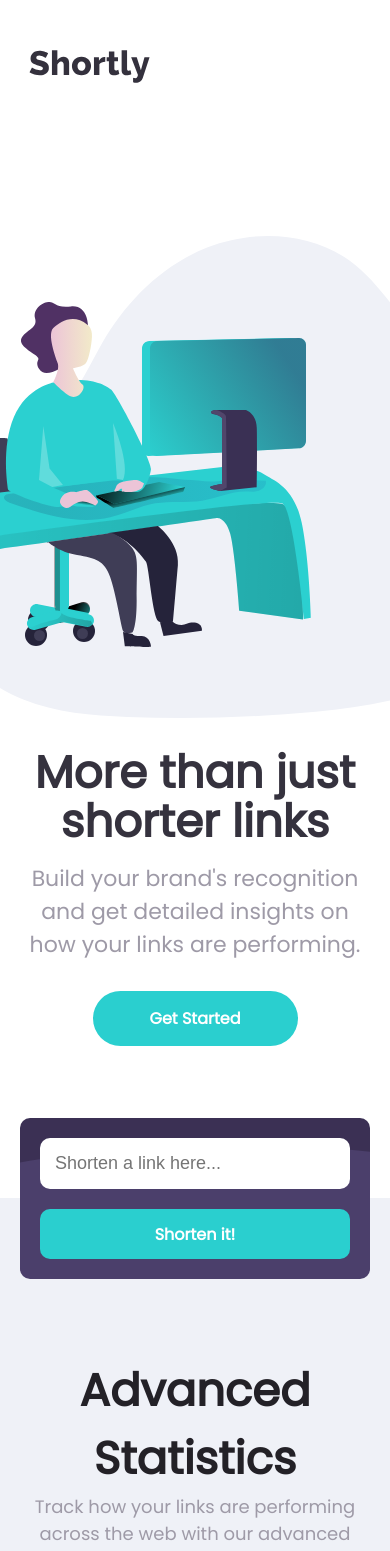
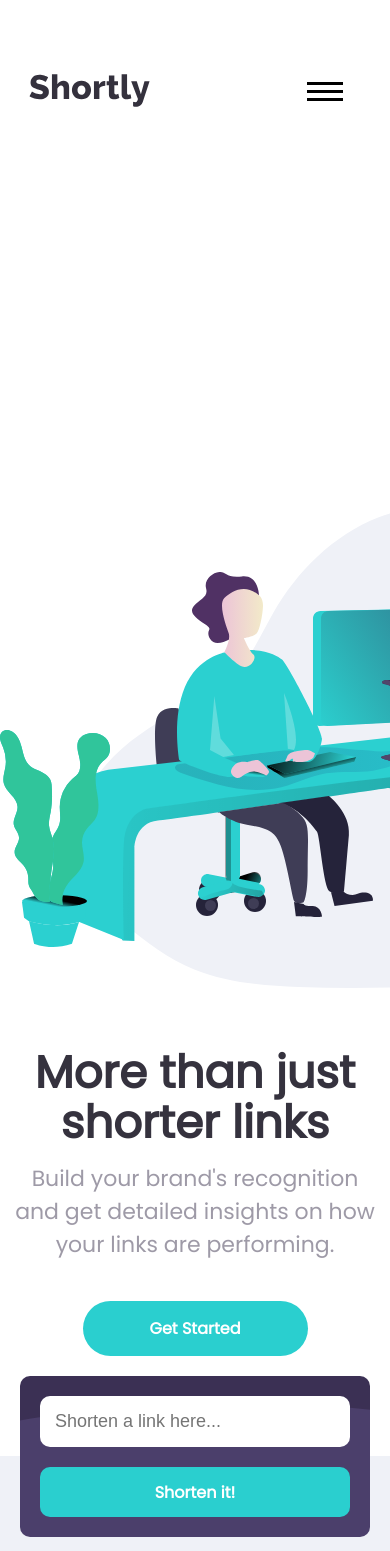
Before and after one commit to Paiva2/url-shortening-api-Next.js, a Next.js app: page / in a window 390 px wide. Shown: the top 1551 px of the page. Built offline with nearby package versions, Linux system fonts and the light colour scheme.

Commit message:
feat/mobile menu hamburguer

```diff
--- a/src/app/components/Header/index.tsx
+++ b/src/app/components/Header/index.tsx
@@ -1,17 +1,26 @@
-"use client";
+"use client"
 
-import React from "react";
+import React, { useState } from "react"
 import {
   Header,
   HeaderButtonsWrapper,
   HeaderSectionsWrapper,
   LoginHeaderButton,
   LogoWrapper,
+  MobileButtonsWrapper,
+  MobileMenuNavWrapper,
+  MobileModalMenuContainer,
   SignUpHeaderButton,
-} from "./styles";
-import ShortlyLogo from "../icons/ShortlyLogo";
+} from "./styles"
+import ShortlyLogo from "../icons/ShortlyLogo"
 
 const HeaderComponent = () => {
+  const [hamburguerMenu, setHamburguerMenu] = useState(false)
+
+  const handleToggleMenu = () => {
+    setHamburguerMenu(!hamburguerMenu)
+  }
+
   return (
     <Header>
       <HeaderSectionsWrapper>
@@ -28,13 +37,39 @@ const HeaderComponent = () => {
           </nav>
         </LogoWrapper>
 
-        <HeaderButtonsWrapper>
+        <HeaderButtonsWrapper
+          className={`header__hamburger ${hamburguerMenu && "click"}`}
+          onClick={handleToggleMenu}
+        >
+          <div>
+            <div className="bar hamburger__bar1"></div>
+            <div className="bar hamburger__bar2"></div>
+            <div className="bar hamburger__bar3"></div>
+          </div>
           <LoginHeaderButton>Login</LoginHeaderButton>
           <SignUpHeaderButton>Sign Up</SignUpHeaderButton>
         </HeaderButtonsWrapper>
       </HeaderSectionsWrapper>
+
+      <MobileModalMenuContainer className={hamburguerMenu ? "active" : "inactive"}>
+        <MobileMenuNavWrapper>
+          <nav>
+            <a href="#">Features</a>
+          </nav>
+          <nav>
+            <a href="#">Pricing</a>
+          </nav>
+          <nav>
+            <a href="#">Resources</a>
+          </nav>
+        </MobileMenuNavWrapper>
+        <MobileButtonsWrapper>
+          <LoginHeaderButton>Login</LoginHeaderButton>
+          <SignUpHeaderButton>Sign Up</SignUpHeaderButton>
+        </MobileButtonsWrapper>
+      </MobileModalMenuContainer>
     </Header>
-  );
-};
+  )
+}
 
-export default HeaderComponent;
+export default HeaderComponent
--- a/src/app/components/Header/styles.ts
+++ b/src/app/components/Header/styles.ts
@@ -1,4 +1,4 @@
-import { styled } from "styled-components";
+import { styled } from "styled-components"
 
 export const Header = styled.header`
   width: 100%;
@@ -7,13 +7,99 @@ export const Header = styled.header`
   align-items: center;
   justify-content: space-around;
   padding-top: 3.125rem;
-`;
+
+  @media (max-width: 750px) {
+    flex-direction: column;
+    padding-top: 2.25rem;
+  }
+`
+
+export const MobileModalMenuContainer = styled.div`
+  display: none;
+  transition: visibility 0.4s ease-in-out, opacity 0.4s ease-out;
+
+  @media (max-width: 750px) {
+    display: inline-block;
+  }
+
+  &.active {
+    display: none;
+    flex-direction: column;
+    align-items: center;
+    justify-content: center;
+    gap: 40px;
+    background: hsl(257, 27%, 26%);
+    width: 85%;
+    padding: 30px;
+    border-radius: 10px;
+    height: 100%;
+
+    @media (max-width: 750px) {
+      display: flex;
+      opacity: 1;
+      visibility: visible;
+    }
+
+    button {
+      display: flex;
+      align-items: center;
+      justify-content: center;
+    }
+  }
+
+  &.inactive {
+    transition: visibility 0.4s ease-in-out, opacity 0.4s ease-out;
+    opacity: 0;
+    visibility: hidden;
+    min-height: 362px;
+
+    div:last-child {
+      opacity: 0 !important;
+      visibility: hidden !important;
+
+      button {
+        opacity: 0 !important;
+        visibility: hidden !important;
+      }
+    }
+  }
+`
+
+export const MobileMenuNavWrapper = styled.div`
+  display: flex;
+  flex-direction: column;
+  align-items: center;
+  justify-content: center;
+  gap: 30px;
+  color: #fff;
+  font-weight: 700;
+`
+
+export const MobileButtonsWrapper = styled.div`
+  display: flex;
+  flex-direction: column;
+  align-items: center;
+  justify-content: center;
+  gap: 30px;
+  width: 100%;
+  color: #fff;
+  border-top: 1px solid hsl(257deg 22.69% 45.04%);
+  padding-top: 20px;
+
+  button {
+    color: #fff;
+
+    &:last-child {
+      width: 100%;
+    }
+  }
+`
 
 export const HeaderSectionsWrapper = styled.div`
   display: flex;
   width: 85%;
   justify-content: space-between;
-`;
+`
 
 export const LogoWrapper = styled.div`
   display: flex;
@@ -34,7 +120,7 @@ export const LogoWrapper = styled.div`
       color: #000;
     }
   }
-`;
+`
 
 export const HeaderButtonsWrapper = styled.div`
   display: flex;
@@ -43,11 +129,58 @@ export const HeaderButtonsWrapper = styled.div`
   gap: 1.875rem;
 
   @media (max-width: 750px) {
+    &.header__hamburger {
+      display: inline-block;
+      gap: 0;
+      justify-content: unset;
+      align-items: unset;
+      right: 0;
+      padding: 3em;
+    }
+
+    &.header__hamburger > div {
+      display: none;
+      position: relative;
+
+      @media (max-width: 750px) {
+        display: initial !important;
+      }
+
+      .bar {
+        position: absolute;
+        width: 36px;
+        height: 3px;
+        background-color: #000;
+        transition: 0.5s;
+      }
+
+      .hamburger__bar1 {
+        top: -8px;
+      }
+      .hamburger__bar3 {
+        top: 8px;
+      }
+    }
+
+    &.click .hamburger__bar1 {
+      transform: rotate(-45deg);
+      top: -7px !important;
+    }
+
+    &.click .hamburger__bar2 {
+      opacity: 0;
+    }
+
+    &.click .hamburger__bar3 {
+      transform: rotate(45deg);
+      top: -6px !important;
+    }
+
     button {
       display: none;
     }
   }
-`;
+`
 
 export const LoginHeaderButton = styled.button`
   all: unset;
@@ -59,7 +192,7 @@ export const LoginHeaderButton = styled.button`
   &:hover {
     color: #9ce2e2;
   }
-`;
+`
 
 export const SignUpHeaderButton = styled.button`
   all: unset;
@@ -77,4 +210,4 @@ export const SignUpHeaderButton = styled.button`
   &:hover {
     background-color: #9ce2e2;
   }
-`;
+`
--- a/src/app/components/MiddleSection/index.tsx
+++ b/src/app/components/MiddleSection/index.tsx
@@ -4,6 +4,7 @@ import {
   CopyButton,
   GetStartedButton,
   GetStartedContainer,
+  GetStartedTexts,
   GetStartedTitleWrapper,
   GetStartedWrapper,
   InformationCards,
@@ -13,32 +14,32 @@ import {
   ShortenALinkContainer,
   ShortenLinkResultsContainer,
   ShortenLinkWrapper,
-} from "./styles";
-import { useRef, useState } from "react";
-import { apiMethod } from "../../lib/axios";
-import IllustrationWorking from "../icons/IllustrationWorking";
-import BrandRecognitionIcon from "../icons/BrandRecognitionIcon";
-import DetailedRecordsIcon from "../icons/DetailedRecordsIcon";
-import FullyCustomizableIcon from "../icons/FullyCustomizableIcon";
+} from "./styles"
+import { useRef, useState } from "react"
+import { apiMethod } from "../../lib/axios"
+import IllustrationWorking from "../icons/IllustrationWorking"
+import BrandRecognitionIcon from "../icons/BrandRecognitionIcon"
+import DetailedRecordsIcon from "../icons/DetailedRecordsIcon"
+import FullyCustomizableIcon from "../icons/FullyCustomizableIcon"
 
 interface SearchedLinksInterface {
-  originalLink: string;
-  shortenLink: string;
+  originalLink: string
+  shortenLink: string
 }
 
 const MiddleSection = () => {
-  const [shortenItInput, setShortenItInput] = useState("");
+  const [shortenItInput, setShortenItInput] = useState("")
   const [searchedLinks, setSearchedLinks] = useState<Array<SearchedLinksInterface>>(
     []
-  );
-  const [inputHasError, setInputHasError] = useState(false);
-  const encurtLinkInputRef = useRef<HTMLInputElement>(null);
+  )
+  const [inputHasError, setInputHasError] = useState(false)
+  const encurtLinkInputRef = useRef<HTMLInputElement>(null)
 
   const handleGetUrl = (e: React.FormEvent<HTMLFormElement>) => {
-    e.preventDefault();
+    e.preventDefault()
 
     if (!shortenItInput) {
-      return setInputHasError(true);
+      return setInputHasError(true)
     }
 
     apiMethod.get(`shorten?url=${shortenItInput}`).then((res) => {
@@ -49,21 +50,21 @@ const MiddleSection = () => {
             originalLink: res.data.result.original_link,
             shortenLink: res.data.result.full_short_link,
           },
-        ];
-      });
-    });
+        ]
+      })
+    })
 
-    encurtLinkInputRef.current!.value = "";
-    setShortenItInput("");
-    setInputHasError(false);
-  };
+    encurtLinkInputRef.current!.value = ""
+    setShortenItInput("")
+    setInputHasError(false)
+  }
 
   function copyShortenLink(e: React.MouseEvent<HTMLButtonElement>, url: string) {
     if (navigator) {
-      navigator.clipboard.writeText(url);
+      navigator.clipboard.writeText(url)
 
-      e.currentTarget.disabled = true;
-      e.currentTarget.textContent = "Copied!";
+      e.currentTarget.disabled = true
+      e.currentTarget.textContent = "Copied!"
     }
   }
 
@@ -72,25 +73,19 @@ const MiddleSection = () => {
       <GetStartedContainer>
         <GetStartedWrapper>
           <GetStartedTitleWrapper>
-            <div
-              style={{
-                display: "flex",
-                flexDirection: "column",
-                gap: "15px",
-              }}
-            >
+            <GetStartedTexts>
               <p>More than just shorter links</p>
               <p>
                 Build your brand's recognition and get detailed insights on how your
                 links are performing.
               </p>
-            </div>
+            </GetStartedTexts>
             <span>
               <GetStartedButton>Get Started</GetStartedButton>
             </span>
           </GetStartedTitleWrapper>
         </GetStartedWrapper>
-          <IllustrationWorking />
+        <IllustrationWorking />
       </GetStartedContainer>
 
       <MiddleContainer>
@@ -117,7 +112,7 @@ const MiddleSection = () => {
                 </CopyButton>
               </ShortenLinkWrapper>
             </ShortenLinkResultsContainer>
-          );
+          )
         })}
 
         <AdvancedStatistics>
@@ -169,7 +164,7 @@ const MiddleSection = () => {
         <button>Get Started</button>
       </BoostYourLinks>
     </MainContainer>
-  );
-};
+  )
+}
 
-export default MiddleSection;
+export default MiddleSection
--- a/src/app/components/MiddleSection/styles.ts
+++ b/src/app/components/MiddleSection/styles.ts
@@ -1,4 +1,4 @@
-import { styled } from "styled-components";
+import { styled } from "styled-components"
 
 export const GetStartedContainer = styled.div`
   width: 100%;
@@ -10,13 +10,14 @@ export const GetStartedContainer = styled.div`
   overflow: hidden;
 
   @media (max-width: 950px) {
-    gap: 30px;
-    padding: 1.25rem;
+    gap: 3.125rem;
     flex-direction: column-reverse;
-    min-height: 1115px;
+    justify-content: flex-end;
+    min-height: 950px;
 
     svg {
       position: unset !important;
+      width: 100%;
     }
   }
 
@@ -24,7 +25,7 @@ export const GetStartedContainer = styled.div`
     position: absolute;
     right: -150px;
   }
-`;
+`
 
 export const GetStartedWrapper = styled.div`
   display: flex;
@@ -34,7 +35,7 @@ export const GetStartedWrapper = styled.div`
   @media (max-width: 950px) {
     width: 100%;
   }
-`;
+`
 
 export const GetStartedTitleWrapper = styled.div`
   display: flex;
@@ -72,7 +73,17 @@ export const GetStartedTitleWrapper = styled.div`
     font-size: 1.375rem;
     color: hsl(257, 7%, 63%);
   }
-`;
+`
+
+export const GetStartedTexts = styled.div`
+  display: flex;
+  flex-direction: column;
+  gap: 15px;
+
+  @media (max-width: 750px) {
+    padding: 0.625rem;
+  }
+`
 
 export const GetStartedButton = styled.button`
   all: unset;
@@ -95,14 +106,14 @@ export const GetStartedButton = styled.button`
   &:hover {
     background-color: #9ce2e2;
   }
-`;
+`
 
 export const MainContainer = styled.main`
   display: flex;
   flex-direction: column;
   align-items: center;
   justify-content: center;
-`;
+`
 
 export const MiddleContainer = styled.div`
   background-color: #eff1f7;
@@ -117,7 +128,7 @@ export const MiddleContainer = styled.div`
     padding: 1.25rem;
     gap: 4.875rem;
   }
-`;
+`
 
 export const ShortenALinkContainer = styled.form`
   width: 85%;
@@ -198,7 +209,7 @@ export const ShortenALinkContainer = styled.form`
       background-color: #9ce2e2;
     }
   }
-`;
+`
 
 export const ShortenLinkResultsContainer = styled.div`
   width: 85%;
@@ -211,10 +222,25 @@ export const ShortenLinkResultsContainer = styled.div`
   border-radius: 10px;
   font-size: 1.25rem;
 
+  @media (max-width: 850px) {
+    width: 100%;
+    flex-direction: column;
+    text-align: left;
+    gap: 0.625rem;
+    justify-content: center;
+    padding: 0;
+
+    p {
+      align-self: flex-start;
+      font-size: 1rem;
+      padding: 0.625rem 1.25rem 0px 1.25rem;
+    }
+  }
+
   p {
     word-break: break-all;
   }
-`;
+`
 
 export const ShortenLinkWrapper = styled.div`
   display: flex;
@@ -223,11 +249,26 @@ export const ShortenLinkWrapper = styled.div`
   color: hsl(180, 66%, 49%);
   gap: 1.25rem;
 
+  @media (max-width: 850px) {
+    flex-direction: column;
+    width: 100%;
+    border-top: 1px solid #d5d3d9;
+    padding: 0.9375rem 1.5625rem 0.9375rem 1.5625rem;
+    text-align: left;
+    font-size: 1rem;
+
+    a {
+      word-break: break-all;
+      font-weight: 700 !important;
+      width: 100% !important;
+    }
+  }
+
   a:hover {
     text-decoration: underline;
     cursor: pointer;
   }
-`;
+`
 
 export const CopyButton = styled.button`
   all: unset;
@@ -245,6 +286,10 @@ export const CopyButton = styled.button`
   cursor: pointer;
   transition: background-color 0.2s ease-in-out;
 
+  @media (max-width: 850px) {
+    width: 100%;
+  }
+
   &:hover:not(:disabled) {
     background-color: #9ce2e2;
   }
@@ -253,7 +298,7 @@ export const CopyButton = styled.button`
     background-color: #4b3f6b;
     cursor: unset;
   }
-`;
+`
 
 export const AdvancedStatistics = styled.div`
   width: 25%;
@@ -273,7 +318,7 @@ export const AdvancedStatistics = styled.div`
     font-size: 1.125rem;
     color: hsl(257, 7%, 63%);
   }
-`;
+`
 
 export const InformationCardsWrapper = styled.div`
   display: flex;
@@ -290,7 +335,7 @@ export const InformationCardsWrapper = styled.div`
     gap: 0;
     flex-direction: column;
   }
-`;
+`
 
 export const InformationCards = styled.div`
   max-width: 380px;
@@ -371,6 +416,7 @@ export const InformationCards = styled.div`
 
     @media (max-width: 880px) {
       margin-top: 5rem;
+    }
   }
 `
 
@@ -417,4 +463,4 @@ export const BoostYourLinks = styled.div`
       background-color: #9ce2e2;
     }
   }
-`;
+`
```
